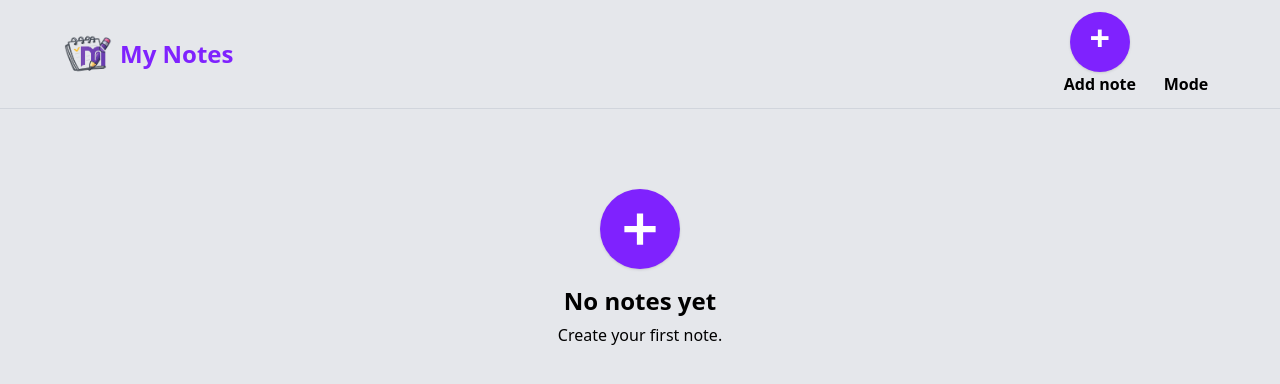
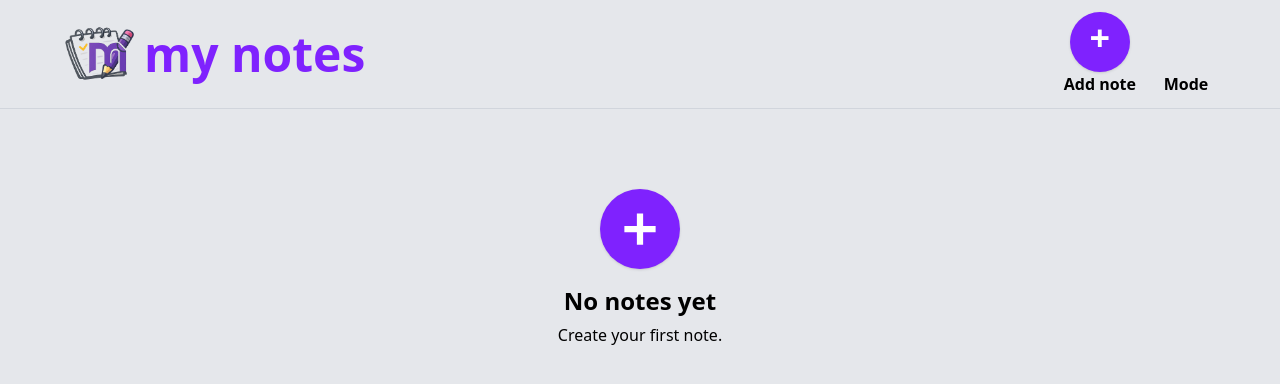
Before and after one commit to dhinakaran-Y/My-Notes-App, a website built with Vite: page index.html in a window 1280 px wide. Built offline with nearby package versions, Linux system fonts and the light colour scheme.

Commit message:
feat: logo and title size increased

```diff
--- a/index.html
+++ b/index.html
@@ -14,8 +14,8 @@
   <header class="py-3 flex justify-between items-center px-5 md:px-[5vw] border-b border-gray-300 dark:border-gray-800">
     <!-- left -->
     <div class="flex space-x-2 justify-center items-center">
-      <img src="./images/logo.png" alt="logo" class="w-12">
-      <h3 class="text-2xl font-bold text-violet-600">My Notes</h3>
+      <img src="./images/logo.png" alt="logo" class="w-18">
+      <h3 class="text-5xl font-bold text-violet-600">my notes</h3>
     </div>
     <!-- right -->
     <div class="flex space-x-5">
```
